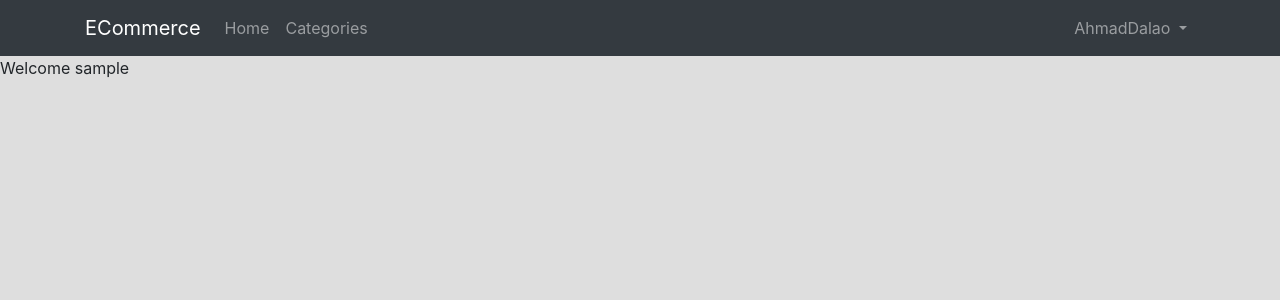
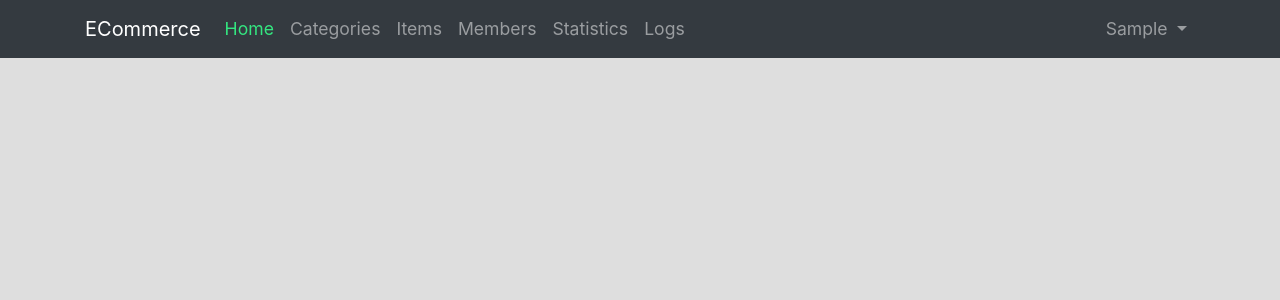
Before and after one commit to AhmadDalao/eCommerce, a PHP site: page /dashboard.php in a window 1280 px wide. Shown: the top 300 px of the page. Run offline with PHP 8.4, Linux system fonts and the light colour scheme; the visitor is signed in with stand-in values (Sample User, id 1); some libraries are stand-ins or nearby versions.

Commit message:
logout and title has been completed

```diff
--- a/dashboard.php
+++ b/dashboard.php
@@ -1,11 +1,12 @@
 <?php
 // session is used to make sure the user can't access the page using different pages.
-session_set_cookie_params(0);
 session_start();
 $welcomeMessage = '';
 // if session is registered direct user to dashboard page
 if (isset($_SESSION['username'])) {
-    $welcomeMessage = "Welcome " .  $_SESSION['username'];
+    // $isUserInActive = false;
+    $pageTitle = "Dashboard";
+    //    $welcomeMessage = "Welcome " .  $_SESSION['username'];
     include "init.php";
     echo $welcomeMessage;
     include $_template . "footer.php";
--- /dev/null
+++ b/includes/functions/functions.php
@@ -0,0 +1,27 @@
+<?php
+
+
+/*
+* ================================================================
+* ================================================================
+*
+*                              title function
+*
+*   this function uses global variable $pageTitle
+*   which is used to set the page title name in the top of each page
+*   this function is called in the header <title>getTitle()</title>
+*   and it will print the name given to the $pageTitle
+*   in case the variable wasn't provided it will print eCommerce.
+*
+* ================================================================
+* ================================================================
+*/
+function getTitle()
+{
+    global $pageTitle;
+    if (isset($pageTitle)) {
+        echo $pageTitle;
+    } else {
+        echo "eCommerce";
+    }
+}
--- a/includes/lang/eng.php
+++ b/includes/lang/eng.php
@@ -7,7 +7,11 @@ function lang($phrase)
         // navbar dashboard
         'brand_dashboard' => 'eCommerce',
         'home_dashboard' => 'Home',
+        'items_dashboard' => 'items',
+        'members_dashboard' => 'members',
         'categories_dashboard' => 'Categories',
+        'statistic_dashboard' => 'Statistics',
+        'logs_dashboard' => 'Logs',
         'edit_dashboard' => 'Edit profile',
         'settings_dashboard' => 'Settings',
         'logout_dashboard' => 'Logout',
--- a/includes/templates/header.php
+++ b/includes/templates/header.php
@@ -12,7 +12,7 @@
     <script src="https://kit.fontawesome.com/5a0dddbca3.js" crossorigin="anonymous"></script>
     <!-- admin stylesheet  -->
     <link rel="stylesheet" href="<?php echo $_css; ?>admin.css">
-    <title>my eCommerce</title>
+    <title><?php getTitle(); ?></title>
 </head>
 
 <body>
--- a/includes/templates/navbar.php
+++ b/includes/templates/navbar.php
@@ -1,6 +1,7 @@
-<nav class="navbar navbar-expand-sm navbar-dark bg-dark">
+<nav class="navbar navbar-expand-md navbar-dark bg-dark">
     <div class="container">
         <a class="navbar-brand text-capitalize" href="#"><?php echo lang("brand_dashboard"); ?></a>
+        <!-- <a class="navbar-brand text-capitalize mr-auto" href="#"><?php echo lang("brand_dashboard"); ?></a> -->
         <button class="navbar-toggler" type="button" data-toggle="collapse" data-target="#navbarSupportedContent"
             aria-controls="navbarSupportedContent" aria-expanded="false" aria-label="Toggle navigation">
             <span class="navbar-toggler-icon"></span>
@@ -9,23 +10,36 @@
         <div class="collapse navbar-collapse" id="navbarSupportedContent">
             <ul class="navbar-nav">
                 <li class="nav-item">
-                    <a class="nav-link text-capitalize" href="#"><?php echo lang("home_dashboard"); ?></a>
+                    <a class="nav-link active text-capitalize" href="#"><?php echo lang("home_dashboard"); ?></a>
                 </li>
                 <li class="nav-item">
                     <a class="nav-link text-capitalize" href="#"><?php echo lang("categories_dashboard"); ?></a>
+                </li>
+                <li class="nav-item">
+                    <a class="nav-link text-capitalize" href="#"><?php echo lang("items_dashboard"); ?></a>
+                </li>
+                <li class="nav-item">
+                    <a class="nav-link text-capitalize" href="#"><?php echo lang("members_dashboard"); ?></a>
+                </li>
+                <li class="nav-item">
+                    <a class="nav-link text-capitalize" href="#"><?php echo lang("statistic_dashboard"); ?></a>
+                </li>
+                <li class="nav-item">
+                    <a class="nav-link text-capitalize" href="#"><?php echo lang("logs_dashboard"); ?></a>
                 </li>
             </ul>
             <ul class="navbar-nav ml-auto">
                 <li class="nav-item dropdown ">
                     <a class="nav-link dropdown-toggle text-capitalize" href="#" id="navbarDropdown" role="button"
                         data-toggle="dropdown" aria-haspopup="true" aria-expanded="false">
-                        ahmadDalao
+                        <?php echo $_SESSION['username']; ?>
                     </a>
                     <div class="dropdown-menu" aria-labelledby="navbarDropdown">
                         <a class="dropdown-item text-capitalize" href="#"><?php echo lang("edit_dashboard"); ?></a>
                         <a class="dropdown-item text-capitalize" href="#"><?php echo lang("settings_dashboard"); ?></a>
                         <div class="dropdown-divider"></div>
-                        <a class="dropdown-item text-capitalize" href="#"><?php echo lang("logout_dashboard") ?></a>
+                        <a class="dropdown-item text-capitalize"
+                            href="logout.php"><?php echo lang("logout_dashboard") ?></a>
                     </div>
                 </li>
             </ul>
--- a/index.php
+++ b/index.php
@@ -3,6 +3,7 @@
 session_set_cookie_params(0);
 session_start();
 $no_navbar = '';
+$pageTitle = "Login";
 // if session is registered direct user to dashboard page
 if (isset($_SESSION['username'])) {
     header("Location: dashboard.php");
--- a/init.php
+++ b/init.php
@@ -24,6 +24,7 @@ include "config.php";
 */
 
 $_template = 'includes/templates/';
+$_func = "includes/functions/";
 $_css = "layout/css/";
 $_js = "layout/js/";
 $_lang = "includes/lang/";
@@ -40,6 +41,7 @@ $_navbar = "includes/templates/";
 */
 
 // language include must be top always.
+include $_func . "functions.php";
 include $_lang . "eng.php";
 include $_template . "header.php";
 // check if page doesn't have the variable no_navbar include navbar
--- a/layout/css/admin.css
+++ b/layout/css/admin.css
@@ -7,14 +7,46 @@
   margin: 0;
   padding: 0;
 }
+:root {
+  --mainColor: #34e780;
+  --loginColor: rgba(32, 29, 29, 0.7);
+  --bodyFontSize: 1.1rem;
+  --boxShadow: rgb(0 0 0 / 11%) 0 0 0 1px, rgb(0 0 0 / 5%) 0 10px 10px -5px;
+  --borderRadius: 0.5rem;
+  --mainPaddingHalf: 0.5rem;
+}
 
 body {
   background-color: #dedede;
+  font-size: var(--bodyFontSize);
 }
 
 .login_form {
-  color: rgba(32, 29, 29, 0.7);
+  color: var(--loginColor);
 }
-.login__form ~ h1 {
-  color: red;
+
+/*================================================
+*
+*  admin navbar
+*
+*=================================================*/
+
+.navbar-dark .navbar-nav .active > .nav-link,
+.navbar-dark .navbar-nav .nav-link.active,
+.navbar-dark .navbar-nav .nav-link.show,
+.navbar-dark .navbar-nav .show > .nav-link {
+  color: var(--mainColor);
 }
+.navbar-expand-md .navbar-nav .dropdown-menu {
+  padding-left: var(--mainPaddingHalf);
+  padding-right: var(--mainPaddingHalf);
+  box-shadow: var(--boxShadow);
+}
+.dropdown-menu {
+  border-radius: var(--borderRadius);
+}
+.dropdown-item:focus,
+.dropdown-item:hover {
+  border-radius: var(--borderRadius);
+  background-color: var(--mainColor);
+}
```
Also changed, not shown: logout.php (added, +20 -0 lines), page.php (added, +18 -0 lines), includes/functions/placeHolder.txt (deleted).
